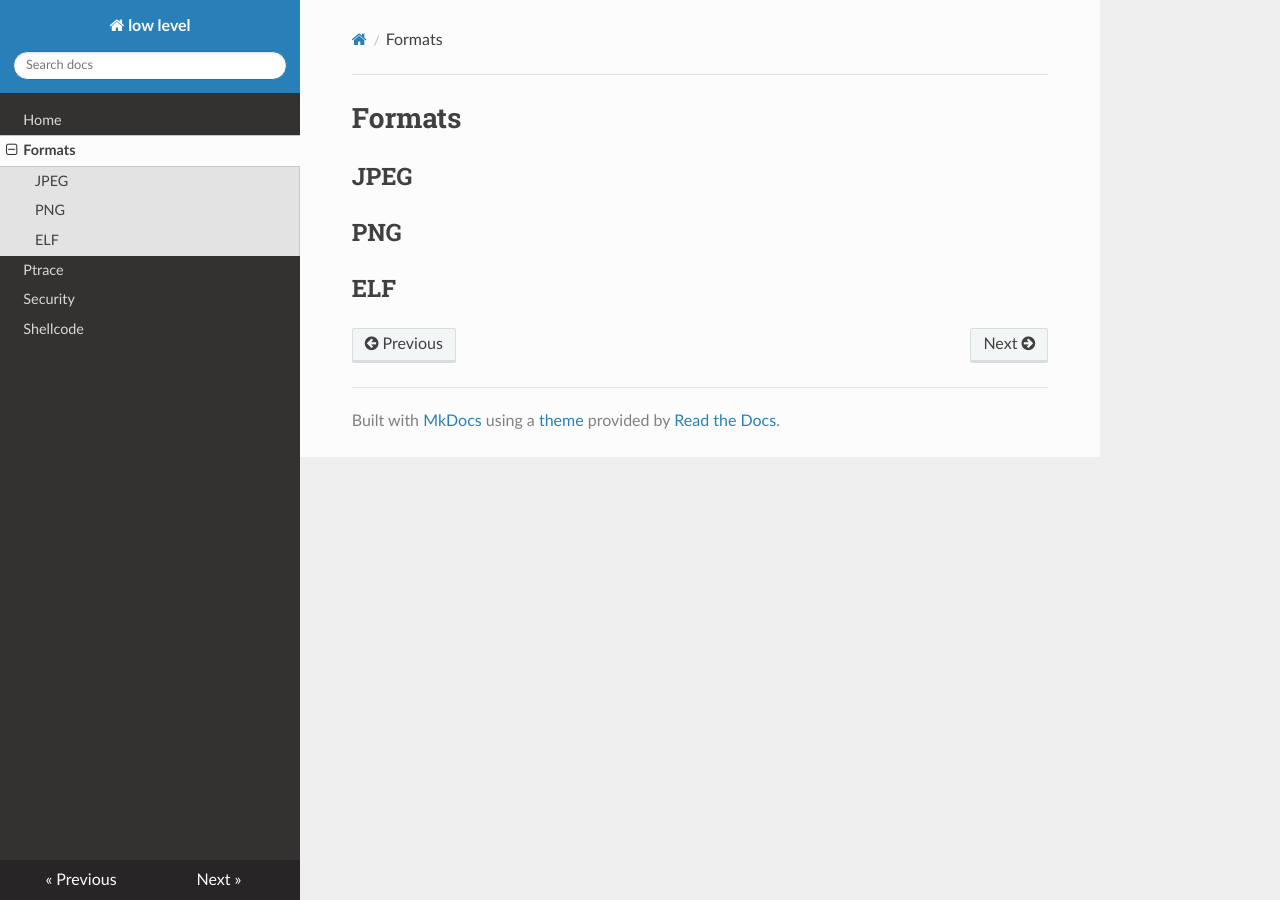
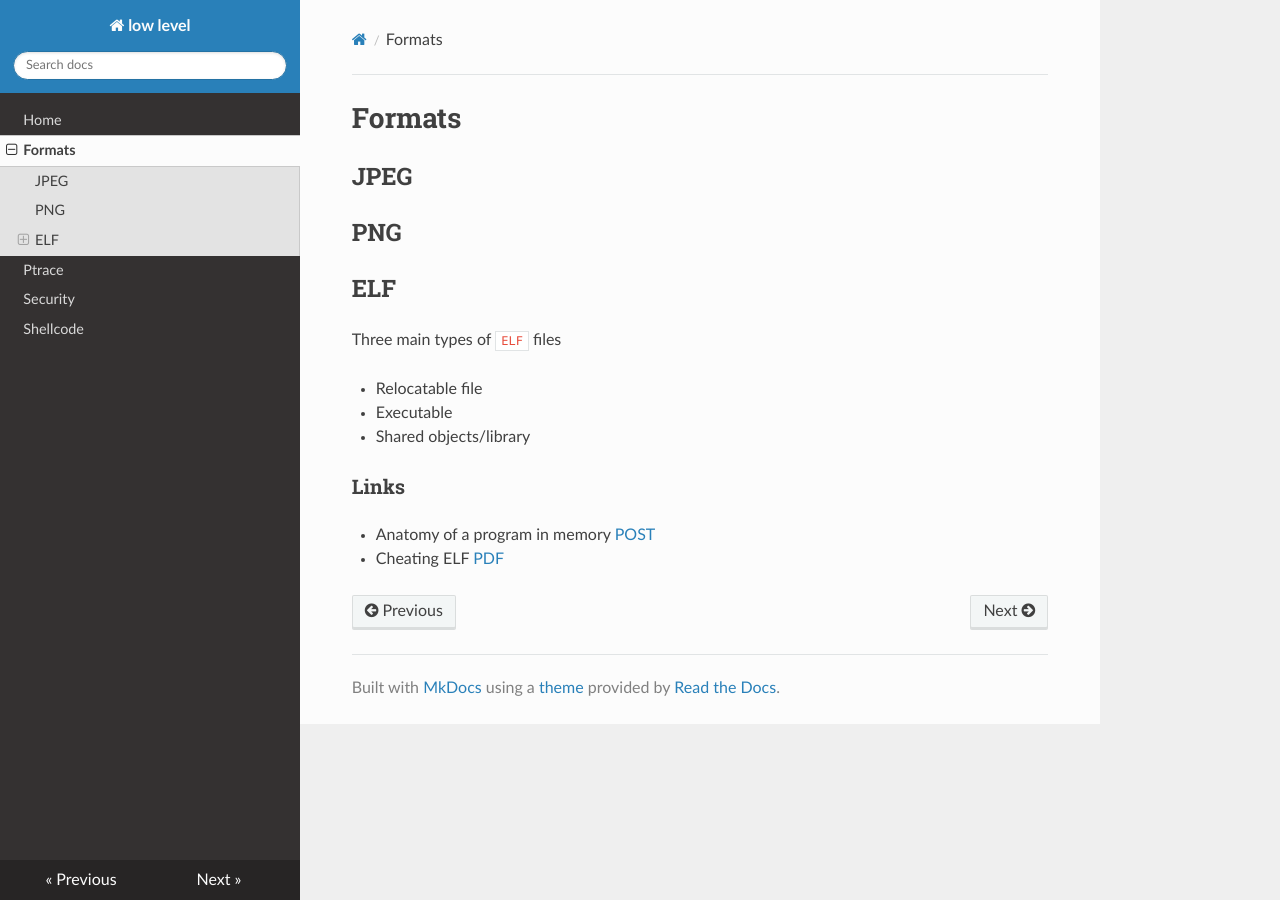
Before and after one commit to gipi/low-level, an MkDocs documentation site: the page built from docs/formats.md, in a window 1280 px wide. Built offline with MkDocs 1.6.1, drawn with Linux system fonts in a browser that asks for light colours; nearby versions of some CDN libraries; old or Windows-style settings are respelled for this version of MkDocs.

Commit message:
Add some notes about ELF.

```diff
--- a/docs/formats.md
+++ b/docs/formats.md
@@ -5,3 +5,14 @@
 ## PNG
 
 ## ELF
+
+Three main types of ``ELF`` files
+
+ - Relocatable file
+ - Executable
+ - Shared objects/library
+
+### Links
+
+ - Anatomy of a program in memory [POST](http://duartes.org/gustavo/blog/post/anatomy-of-a-program-in-memory/)
+ - Cheating ELF [PDF](https://grugq.github.io/docs/subversiveld.pdf)
```
